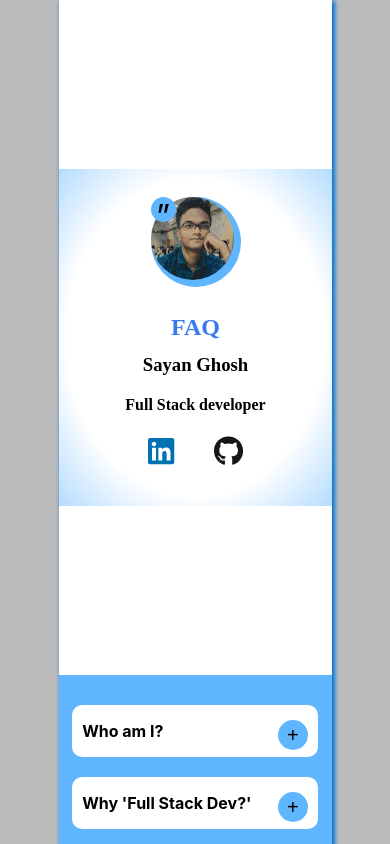
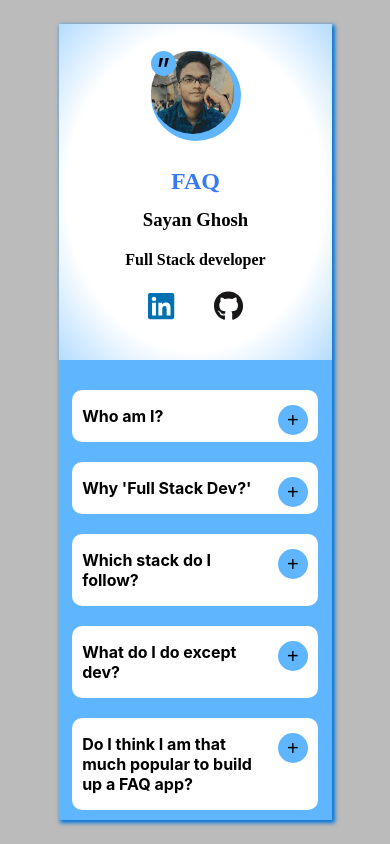
Before and after one commit to neme-sis/Personal-FAQ, a React (Create React App) app: page / in a window 390 px wide. Shown: the top 844 px of the page. Built offline with nearby package versions, Linux system fonts and the light colour scheme.

Commit message:
Updating FAQ.css

```diff
--- a/src/Self-Questions/FAQ.css
+++ b/src/Self-Questions/FAQ.css
@@ -147,11 +147,11 @@ img{
         box-shadow: rgb(0, 117, 219) 2px 2px 4px 1px;
     }
     .grid2{
-        min-height: 65vh;
         width: 100%;
+        height: fit-content;
     }
     .grid1{
         width: 100%;
-        min-height: 40vh;
+        height: fit-content;
     }
 }
```
